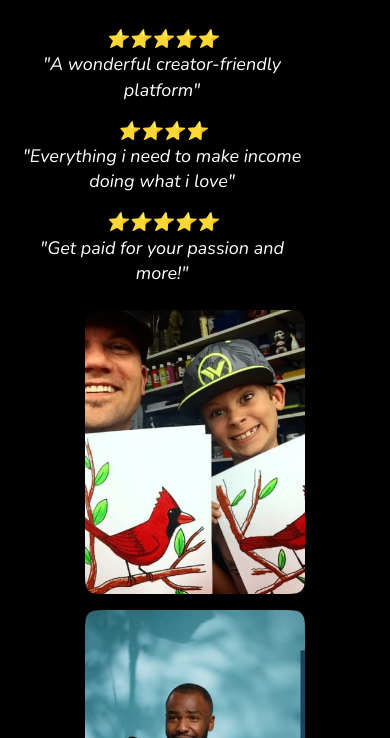
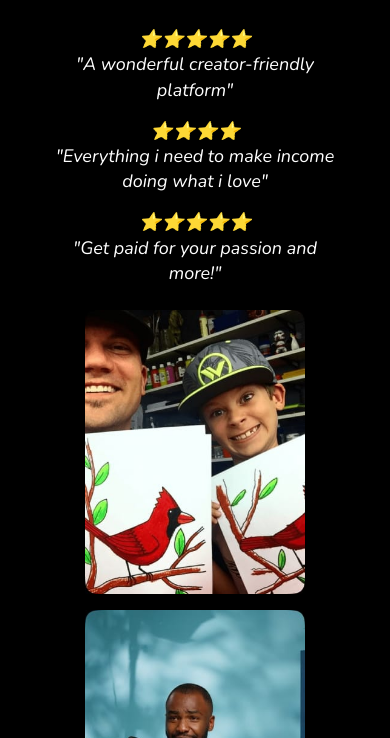
Before and after one commit to Chainkoffee/chainkoffeecode, a plain HTML site: page index.html in a window 390 px wide. Shown: the part 1466-2204 px from the top of the page. Drawn offline with nearby package versions, Linux system fonts and the light colour scheme.

Commit message:
update screen width on mobile

```diff
--- a/index.html
+++ b/index.html
@@ -97,7 +97,7 @@
         <div>
           <h3 class="ehc text-center">Over 1000 Creators trust <span class="greenishify">Chain Koffee</span></h3></h3>
         </div>
-        <div class="testimonials text-center">
+        <div class="testimonials text-center mx-auto">
           <div class="testimonial" data-aos="fade-left" data-aos-duration="1000">
             <div class="stars ">⭐⭐⭐⭐⭐</div>
             <p>"A wonderful creator-friendly platform"</p>
@@ -194,7 +194,7 @@
     </section>
 
     <footer class="anyonecanbeahero mx-auto" data-aos="fade-down">
-      <h3 class="ehc text-center">One Platform, infinite potential</h3>
+      <h3 class="ehc text-center">One Platform, <span class="greenishify">infinite potential</span></h3>
       <p class="sub-text text-center">
         We know what really matters to you and your audience. That’s why we built a best-in-class platform to help you present your content in the best light possible.
       </p>
--- a/mobile.css
+++ b/mobile.css
@@ -42,7 +42,7 @@
     }
 
     .u-input-btn {
-        margin-top: -4.85rem;
+        margin-top: -4.80rem;
         font-size: 0.8rem;
         left: 3rem;
         padding: 0.6rem;
@@ -70,6 +70,12 @@
 
     .testimonials {
         display: block;
+    }
+
+    .testimonial {
+        display: block;
+        margin-left: auto;
+        margin-right: auto;
     }
 
     .ehc {
```
